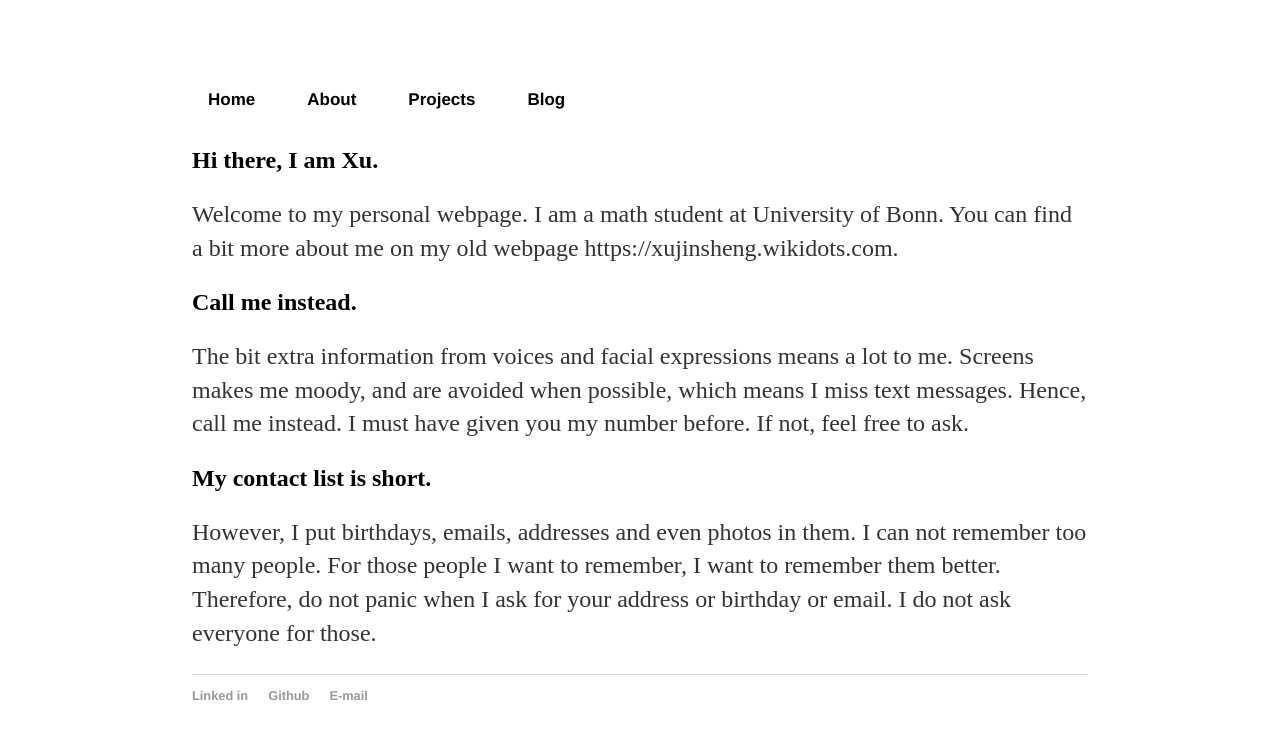
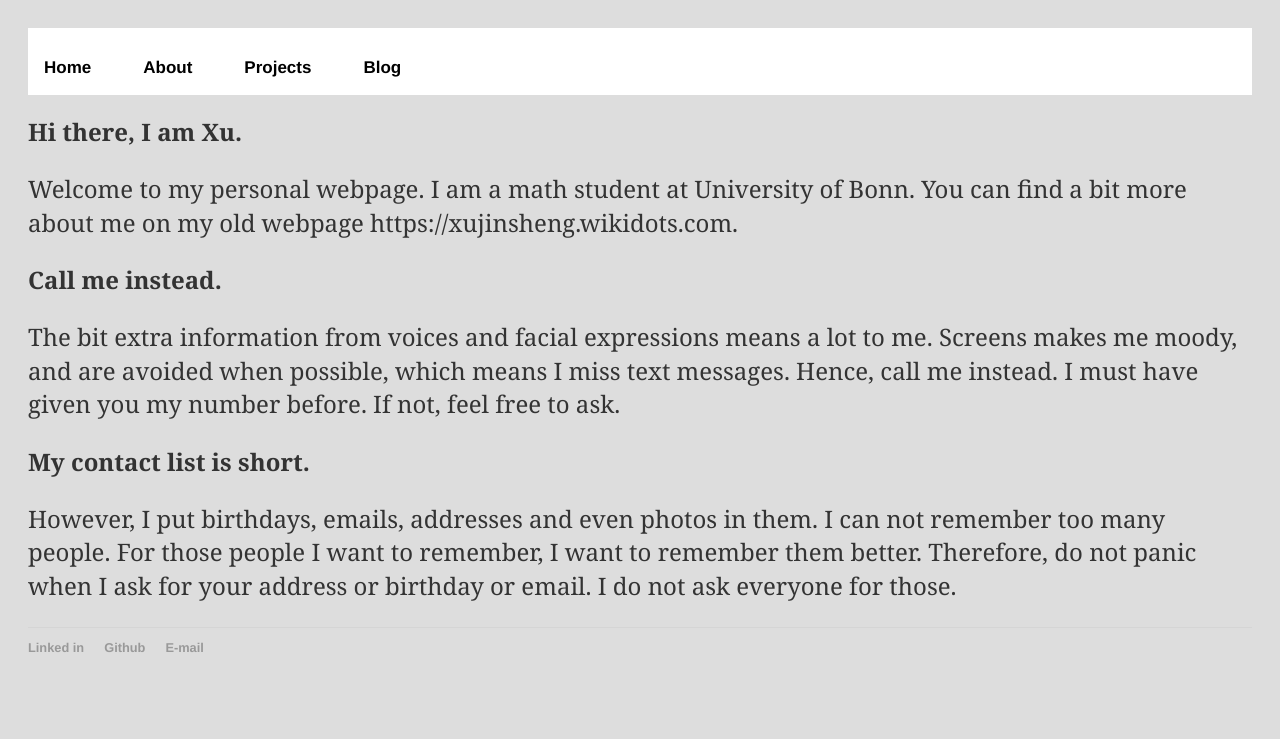
Before and after one commit to xu-jinsheng/xu-jinsheng.github.io, a Jekyll site: the page built from index.html, in a window 1280 px wide. Shown: the top 739 px of the page. Built offline with Jekyll 4.4.1, drawn with Linux system fonts in a browser that asks for light colours.

Commit message:
Update main.css

```diff
--- a/css/main.css
+++ b/css/main.css
@@ -1,6 +1,25 @@
 body {
-    margin: 60px auto;
-    width: 70%;
+  background-color: #dddddd ;
+  padding: 20px;
+  font-family: Georgia ;
+  color: #333333 ;
+}
+
+div.module {
+  width: 560px ;
+  background: white ;
+  margin-left: auto ;
+  margin-right: auto ;
+  margin-bottom: 20px ;
+  padding: 20px ;
+  padding-left: 40px ;
+  padding-right: 40px ;
+  border-radius: 9px ;
+  -moz-border-radius: 9px ;
+  -o-box-shadow: 0 5px 5px #333333 ;
+  -webkit-box-shadow: 0 5px 5px #333333 ;
+  -moz-box-shadow: 0 5px 5px #333333 ;
+  box-shadow: 0 5px 5px #333333 ;
 }
 
 .center {
```
